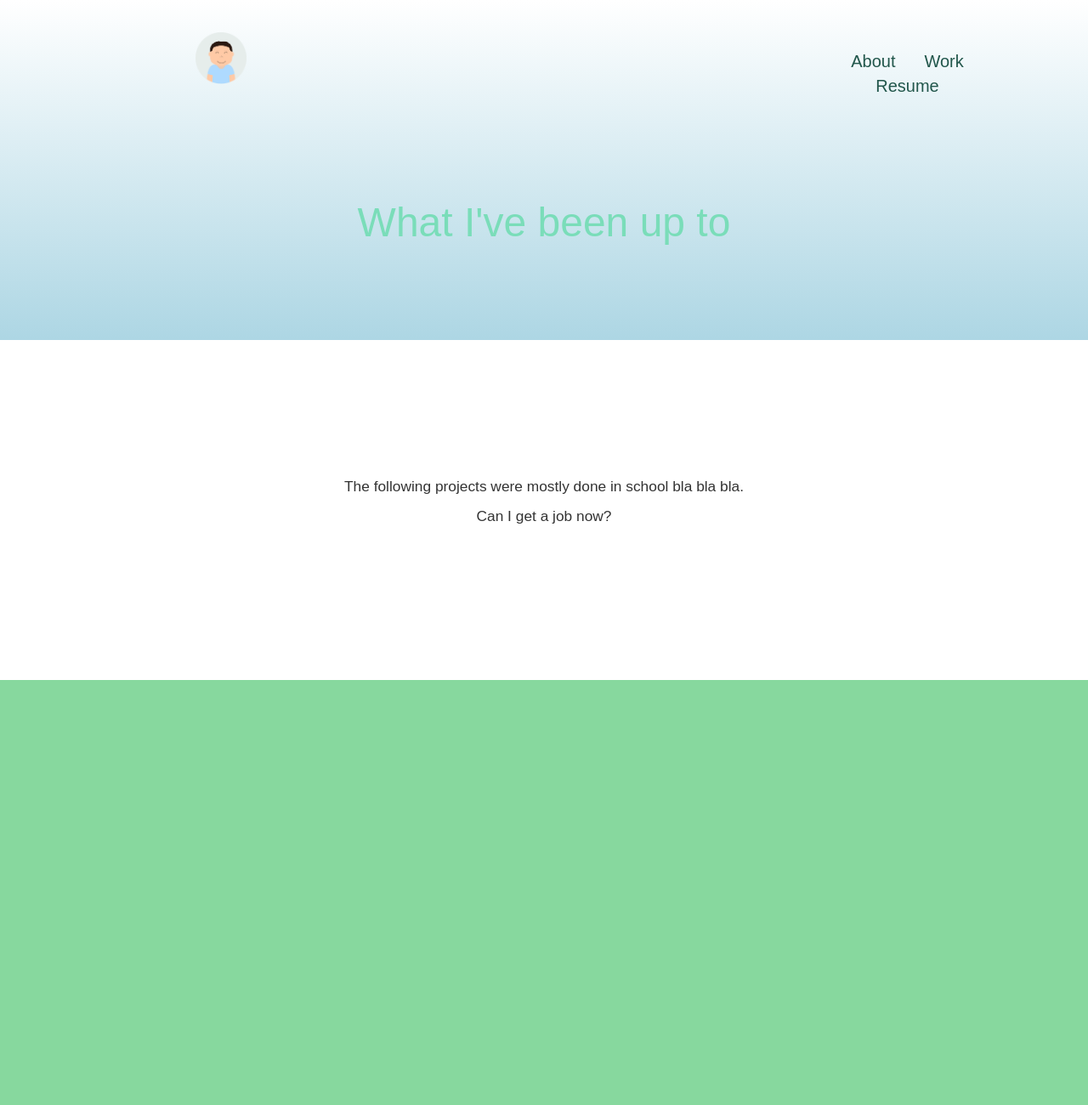
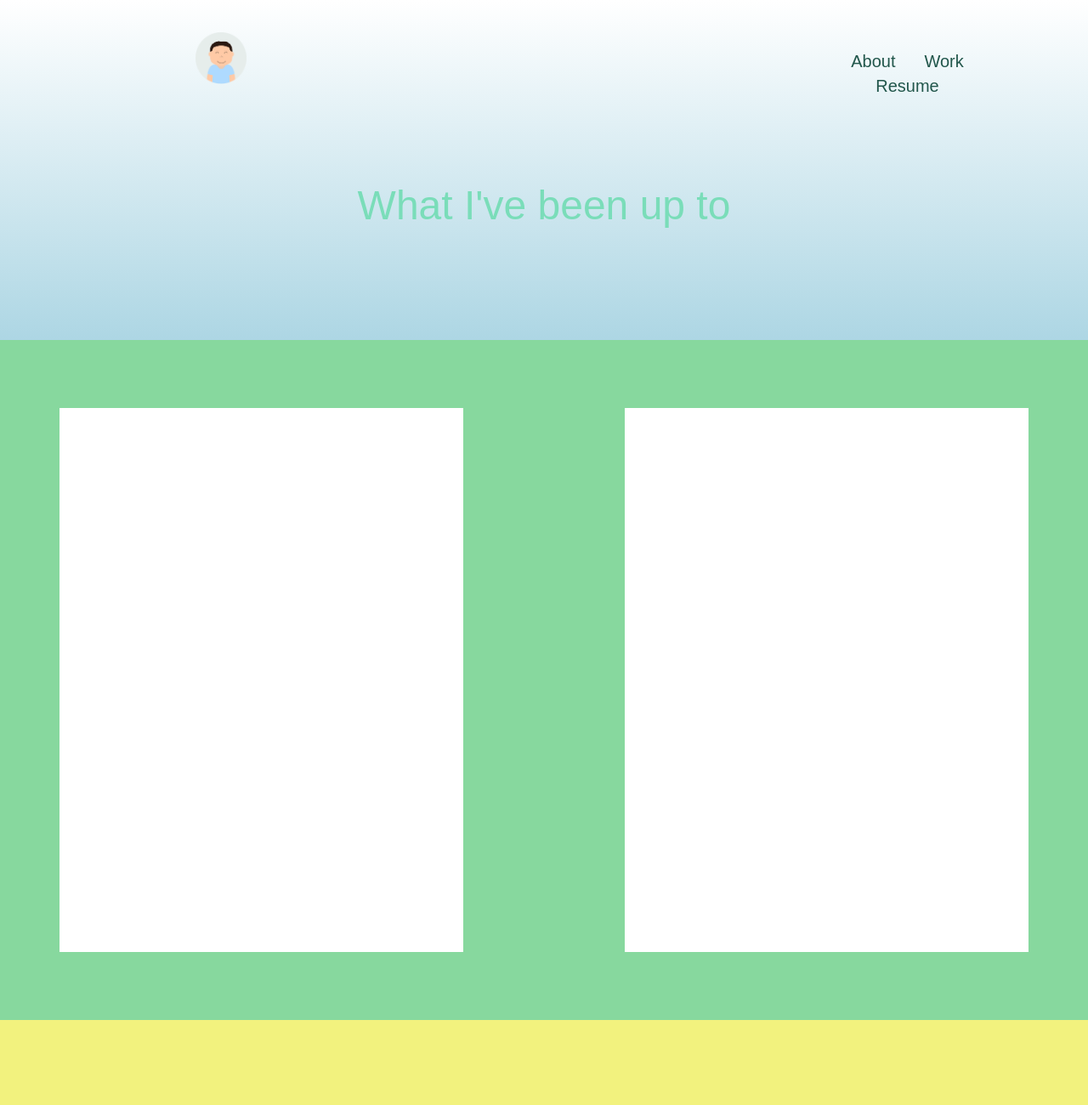
Before and after one commit to denizsokullu/portfolioWebsite, a plain HTML site: page work.html in a window 1280 px wide. Shown: the top 1300 px of the page at 85% size. Drawn offline with nearby package versions, Linux system fonts and the light colour scheme; a web font is replaced by a local one.

Commit message:
Some updates

```diff
--- a/css/main.css
+++ b/css/main.css
@@ -56,6 +56,7 @@ p{
   71%{opacity:0;}
   99%{opacity:0;}
 }
+
 
 .landing .actionShapes{
 	position:absolute;
@@ -142,25 +143,30 @@ h4{
 }
 .landing-work{
 	height:50vh;
+	min-height:350px;
 	background:#3299BB;
 	background-color:#3299BB;
 	background: linear-gradient(to top,rgba(50,153,187,0.4), white); /* Standard syntax */
 
 }
-h1{
-    padding-top: 100px;
+.landing-work h1{
+    padding-top: 80px;
 	color: #7addb9;
 	font-weight: 500;
 	font-size: 36pt;
 }
 .work-section{
+	min-height:400px;
 	height:100vh;
+	padding-top:10vh;
+	padding-bottom:10vh;
 }
 .work-intro{
 	height:50vh;
+	min-height:350px;
 	background-color: white;
 	text-align:center;
-	padding-top:20vh;
+	padding-top:80px;
 }
 #s1{
 	background-color: #87D89E;
@@ -174,3 +180,16 @@ h1{
 #s4{
 	background-color: #8899FF;
 }
+
+.work-hero-image{
+	min-height: 350px;
+	height:80vh;
+	background-color: white;
+
+}
+
+.work-hero-content{
+	min-height: 350px;
+	height:80vh;
+	background-color: white;
+}
--- a/work.html
+++ b/work.html
@@ -3,10 +3,9 @@
     <head>
         <meta charset="utf-8">
         <meta http-equiv="X-UA-Compatible" content="IE=edge,chrome=1">
-        <title></title>
+        <title>Deniz Sokullu</title>
         <meta name="description" content="">
         <meta name="viewport" content="width=device-width, initial-scale=1">
-
         <link rel="stylesheet" href="css/bootstrap.min.css">
         <style>
             body {
@@ -26,7 +25,7 @@
         <div class="container">
           <div class = "col-md-2 col-md-offset-1">
           <a href="#">
-            <img src="img/vectorProfile.png" alt="" style="width:60px;">
+            <img src="img/vectorProfile.png" alt="" style="width:60px;" class = "vectorProfileSmall">
           </a>
           </div>
           <div class = "col-md-3 col-md-offset-6" style="padding-top:20px">
@@ -40,12 +39,15 @@
         <h1>What I've been up to</h1>
       </div>
     </div>
-      <div class = "row work-intro">
-      <p>The following projects were mostly done in school bla bla bla.</p> <p>Can I get a job now?</p>
+      <div class = "row work-section" id="s1">
+      <div class = "container">
+        <div class = "work-hero-image col-sm-5">
+
+        </div>
+        <div class = "work-hero-content col-sm-5 col-sm-offset-2"></div>
       </div>
-      <div class = "row work-section" id="s1">
+      </div>
 
-      </div>
       <div class = "row work-section" id="s2">
 
       </div>
@@ -55,6 +57,7 @@
       <div class = "row work-section" id ="s4">
 
       </div>
+
 
       <div class="row">
         <div class="col-md-12 links" style ="text-align:center; bottom:0px;">
```
Also changed, not shown: index.html (+2 -3 lines), favicon.ico, img/favicon-32x32.png (added).
